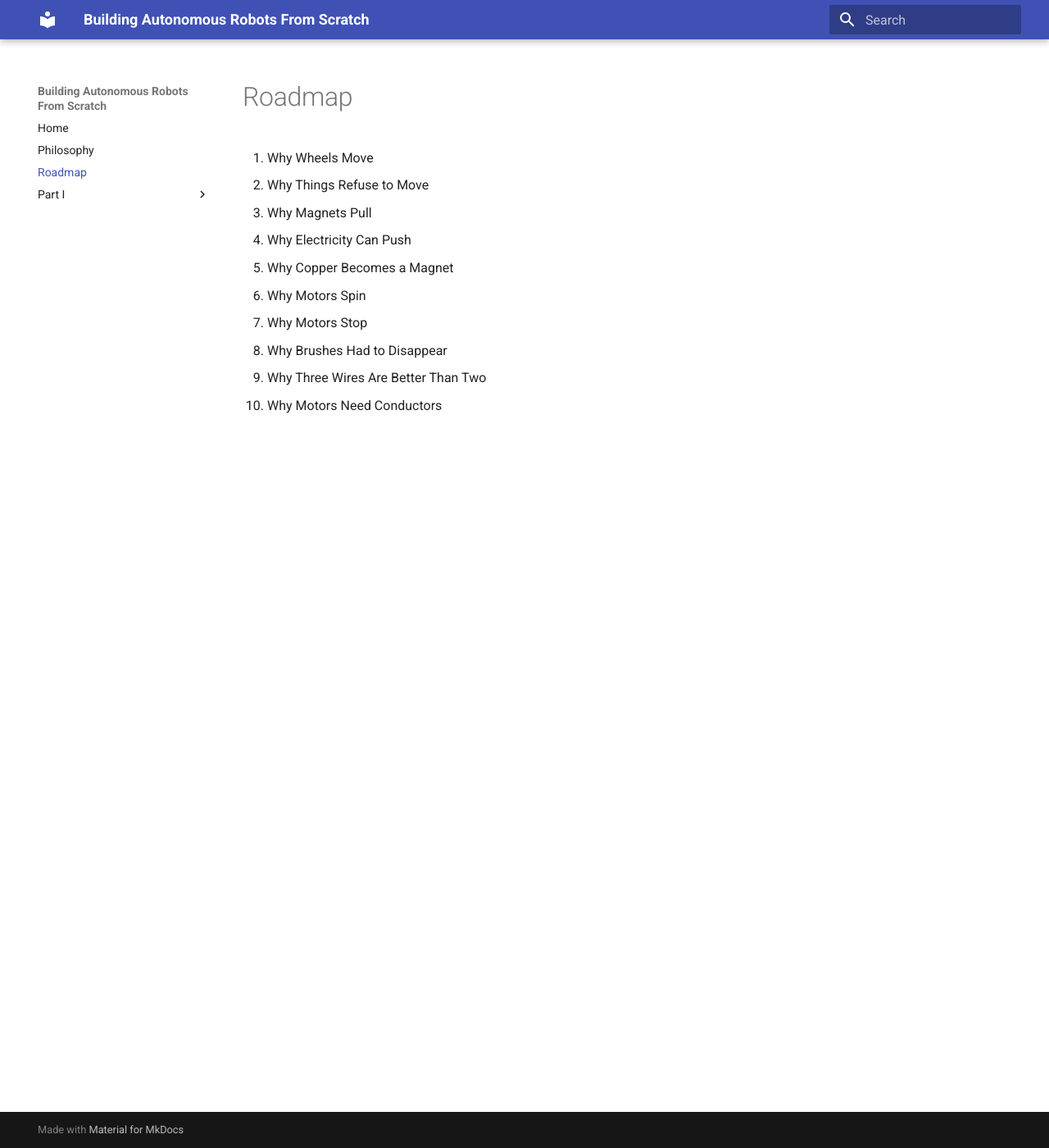
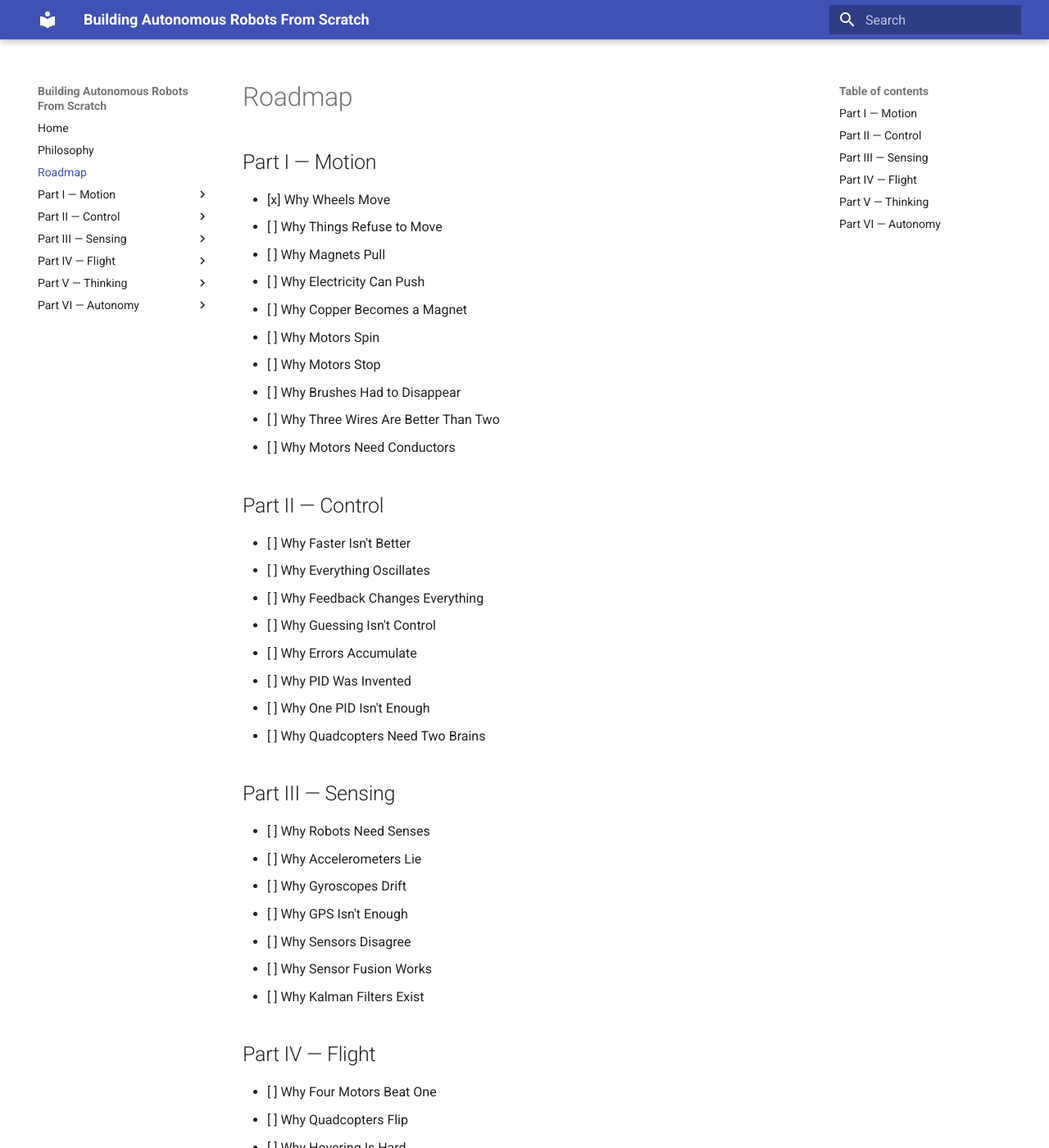
Before and after one commit to ishmum123/building-autonomous-robots, an MkDocs documentation site: the page built from docs/roadmap.md, in a window 1280 px wide and 1400 px high. Shown: the whole window at 82% size. Built offline with MkDocs 1.6.1 and Material for MkDocs 9.7.7, drawn with Linux system fonts in a browser that asks for light colours; some of the changed text lies outside the part shown.

Commit message:
Add navigation, roadmap, generator tool, and asset placeholders

```diff
--- a/docs/roadmap.md
+++ b/docs/roadmap.md
@@ -1,12 +1,64 @@
 # Roadmap
 
-1. Why Wheels Move
-2. Why Things Refuse to Move
-3. Why Magnets Pull
-4. Why Electricity Can Push
-5. Why Copper Becomes a Magnet
-6. Why Motors Spin
-7. Why Motors Stop
-8. Why Brushes Had to Disappear
-9. Why Three Wires Are Better Than Two
-10. Why Motors Need Conductors
+## Part I — Motion
+
+- [x] Why Wheels Move
+- [ ] Why Things Refuse to Move
+- [ ] Why Magnets Pull
+- [ ] Why Electricity Can Push
+- [ ] Why Copper Becomes a Magnet
+- [ ] Why Motors Spin
+- [ ] Why Motors Stop
+- [ ] Why Brushes Had to Disappear
+- [ ] Why Three Wires Are Better Than Two
+- [ ] Why Motors Need Conductors
+
+## Part II — Control
+
+- [ ] Why Faster Isn't Better
+- [ ] Why Everything Oscillates
+- [ ] Why Feedback Changes Everything
+- [ ] Why Guessing Isn't Control
+- [ ] Why Errors Accumulate
+- [ ] Why PID Was Invented
+- [ ] Why One PID Isn't Enough
+- [ ] Why Quadcopters Need Two Brains
+
+## Part III — Sensing
+
+- [ ] Why Robots Need Senses
+- [ ] Why Accelerometers Lie
+- [ ] Why Gyroscopes Drift
+- [ ] Why GPS Isn't Enough
+- [ ] Why Sensors Disagree
+- [ ] Why Sensor Fusion Works
+- [ ] Why Kalman Filters Exist
+
+## Part IV — Flight
+
+- [ ] Why Four Motors Beat One
+- [ ] Why Quadcopters Flip
+- [ ] Why Hovering Is Hard
+- [ ] Why Wind Wins
+- [ ] Why Autopilots Exist
+- [ ] Why Drones Crash
+
+## Part V — Thinking
+
+- [ ] Why Maps Matter
+- [ ] Why Dead Reckoning Fails
+- [ ] Why Robots Get Lost
+- [ ] Why SLAM Exists
+- [ ] Why Planning Is Hard
+- [ ] Why A* Works
+- [ ] Why Robots Change Their Mind
+
+## Part VI — Autonomy
+
+- [ ] Why Following Isn't Understanding
+- [ ] Why Robots Need Goals
+- [ ] Why Obstacles Change Everything
+- [ ] Why State Matters
+- [ ] Why Estimation Beats Measurement
+- [ ] Why Decisions Need Models
+- [ ] Why Autonomous Drones Work
--- a/mkdocs.yml
+++ b/mkdocs.yml
@@ -7,5 +7,54 @@ nav:
   - Home: index.md
   - Philosophy: philosophy.md
   - Roadmap: roadmap.md
-  - Part I:
+  - Part I — Motion:
       - Why Wheels Move: 01-why-wheels-move.md
+      - Why Things Refuse to Move: 02-why-things-refuse-to-move.md
+      - Why Magnets Pull: 03-why-magnets-pull.md
+      - Why Electricity Can Push: 04-why-electricity-can-push.md
+      - Why Copper Becomes a Magnet: 05-why-copper-becomes-a-magnet.md
+      - Why Motors Spin: 06-why-motors-spin.md
+      - Why Motors Stop: 07-why-motors-stop.md
+      - Why Brushes Had to Disappear: 08-why-brushes-had-to-disappear.md
+      - Why Three Wires Are Better Than Two: 09-why-three-wires-are-better-than-two.md
+      - Why Motors Need Conductors: 10-why-motors-need-conductors.md
+  - Part II — Control:
+      - Why Faster Isn't Better: 11-why-faster-isnt-better.md
+      - Why Everything Oscillates: 12-why-everything-oscillates.md
+      - Why Feedback Changes Everything: 13-why-feedback-changes-everything.md
+      - Why Guessing Isn't Control: 14-why-guessing-isnt-control.md
+      - Why Errors Accumulate: 15-why-errors-accumulate.md
+      - Why PID Was Invented: 16-why-pid-was-invented.md
+      - Why One PID Isn't Enough: 17-why-one-pid-isnt-enough.md
+      - Why Quadcopters Need Two Brains: 18-why-quadcopters-need-two-brains.md
+  - Part III — Sensing:
+      - Why Robots Need Senses: 19-why-robots-need-senses.md
+      - Why Accelerometers Lie: 20-why-accelerometers-lie.md
+      - Why Gyroscopes Drift: 21-why-gyroscopes-drift.md
+      - Why GPS Isn't Enough: 22-why-gps-isnt-enough.md
+      - Why Sensors Disagree: 23-why-sensors-disagree.md
+      - Why Sensor Fusion Works: 24-why-sensor-fusion-works.md
+      - Why Kalman Filters Exist: 25-why-kalman-filters-exist.md
+  - Part IV — Flight:
+      - Why Four Motors Beat One: 26-why-four-motors-beat-one.md
+      - Why Quadcopters Flip: 27-why-quadcopters-flip.md
+      - Why Hovering Is Hard: 28-why-hovering-is-hard.md
+      - Why Wind Wins: 29-why-wind-wins.md
+      - Why Autopilots Exist: 30-why-autopilots-exist.md
+      - Why Drones Crash: 31-why-drones-crash.md
+  - Part V — Thinking:
+      - Why Maps Matter: 32-why-maps-matter.md
+      - Why Dead Reckoning Fails: 33-why-dead-reckoning-fails.md
+      - Why Robots Get Lost: 34-why-robots-get-lost.md
+      - Why SLAM Exists: 35-why-slam-exists.md
+      - Why Planning Is Hard: 36-why-planning-is-hard.md
+      - Why A* Works: 37-why-astar-works.md
+      - Why Robots Change Their Mind: 38-why-robots-change-their-mind.md
+  - Part VI — Autonomy:
+      - Why Following Isn't Understanding: 39-why-following-isnt-understanding.md
+      - Why Robots Need Goals: 40-why-robots-need-goals.md
+      - Why Obstacles Change Everything: 41-why-obstacles-change-everything.md
+      - Why State Matters: 42-why-state-matters.md
+      - Why Estimation Beats Measurement: 43-why-estimation-beats-measurement.md
+      - Why Decisions Need Models: 44-why-decisions-need-models.md
+      - Why Autonomous Drones Work: 45-why-autonomous-drones-work.md
```
Also changed, not shown: 3 other files.
